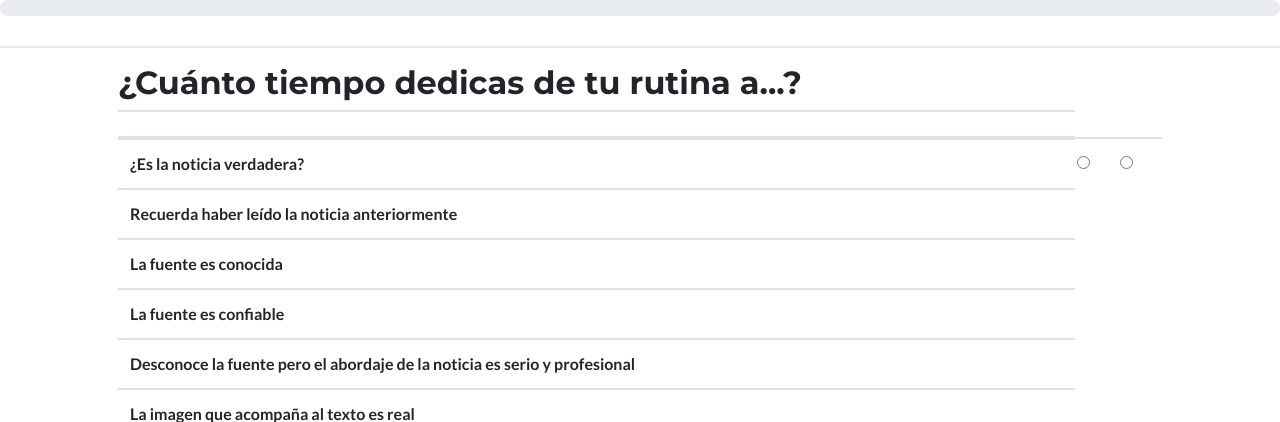
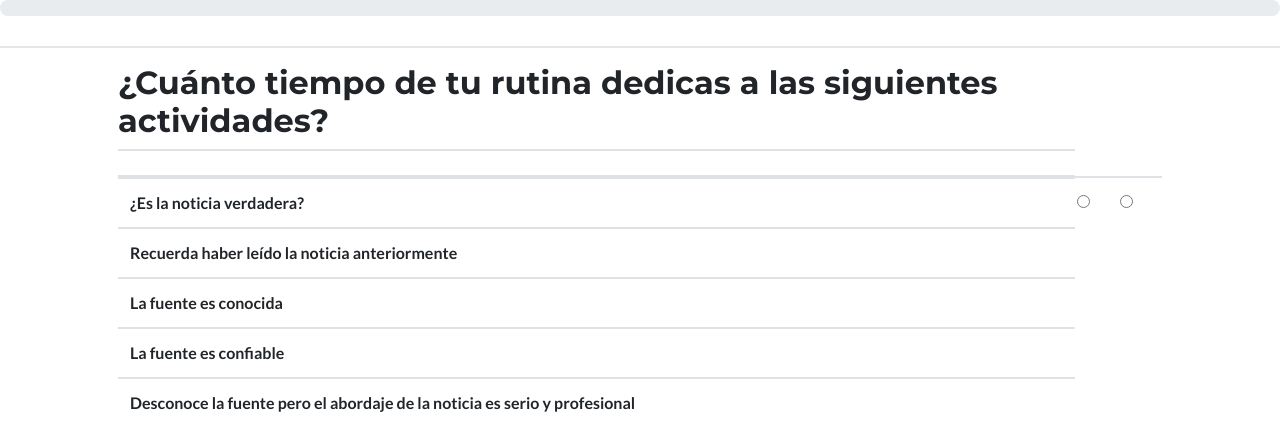
Before and after one commit to social-link-analytics-group-bsc/experiment-platform, a Django app: template experiment/expplat/templates/expplat/rutina.html in a window 1280 px wide. Shown: the top 422 px of the page. Run offline with Django 3.2, Linux system fonts and the light colour scheme; the template is opened without the code that fills it: values that come from a table or form of the project are taken from there, others are empty; data comes from the database, SQL or seed files in the repository; parts of the project's set-up code (start-up, migrations or seed data) failed here and were passed over; some libraries are stand-ins or nearby versions.

Commit message:
Grammar error fix. Solves #43.

```diff
--- a/experiment/expplat/templates/expplat/rutina.html
+++ b/experiment/expplat/templates/expplat/rutina.html
@@ -100,7 +100,7 @@
 
             <div class="row">
                 <div class="col-sm-12">
-                    <h2>¿Cuánto tiempo dedicas de tu rutina a...?</h2>
+                    <h2>¿Cuánto tiempo de tu rutina dedicas a las siguientes actividades?</h2>
                 </div>
             </div>
 
```
